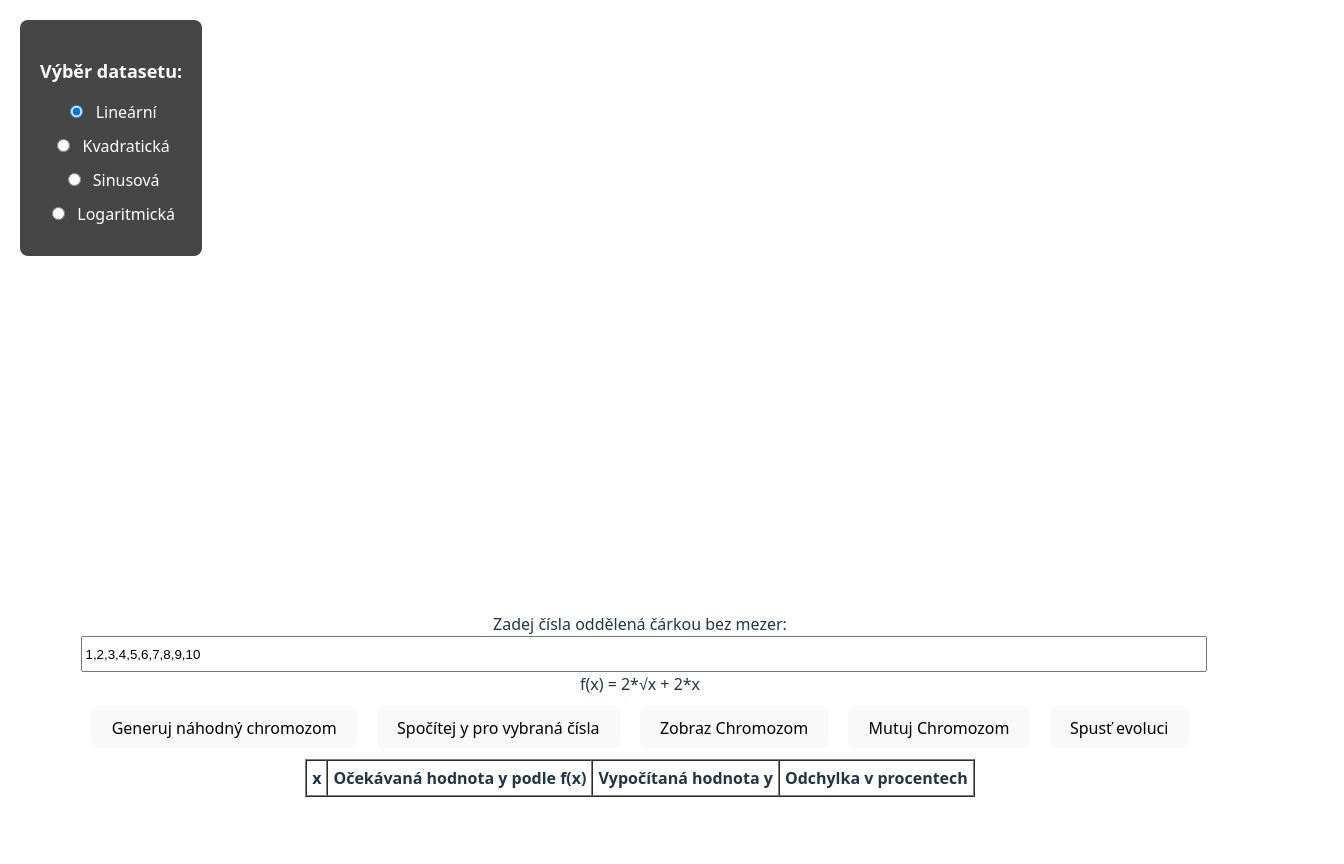
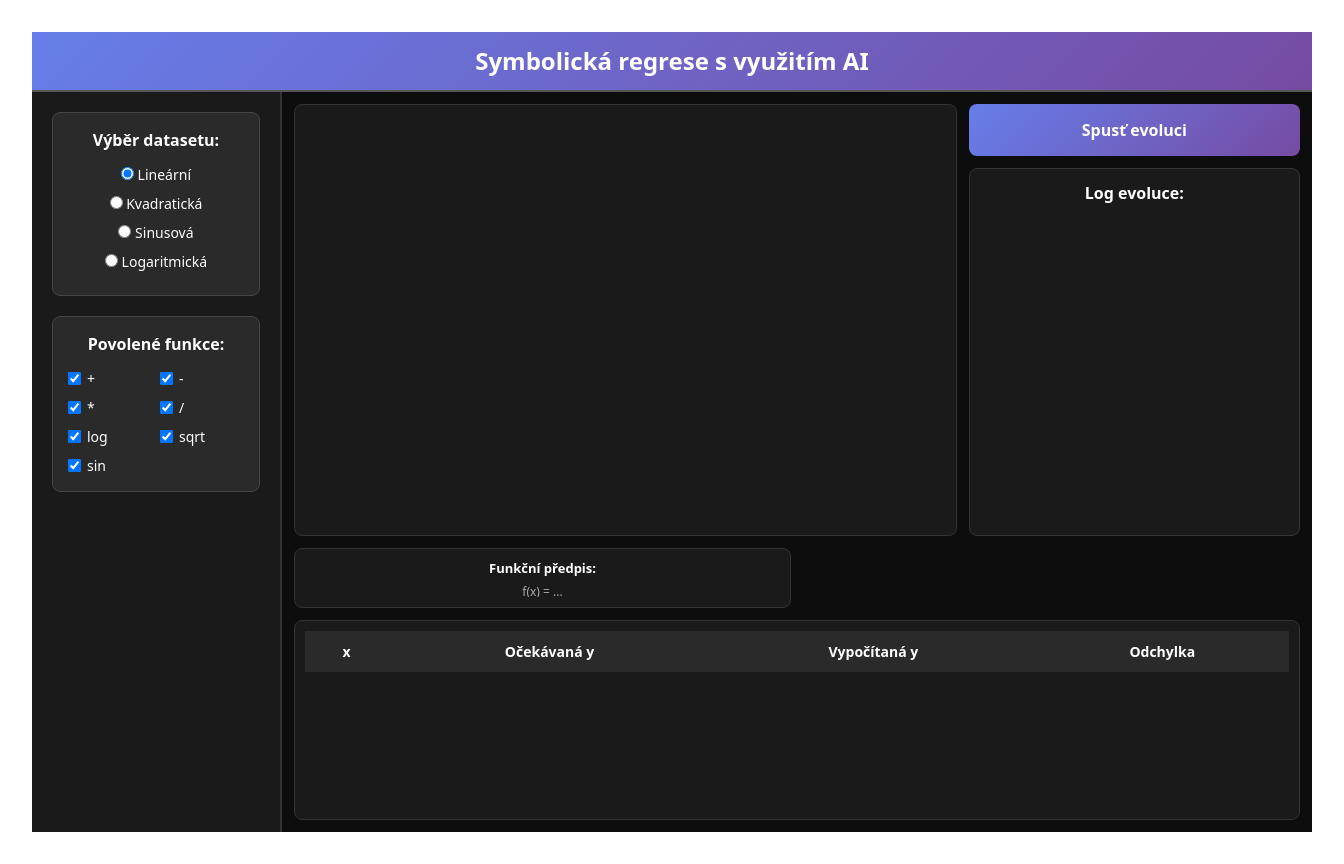
Before and after one commit to SimonSurynek/soc-regrese, a Vue app: page / in a window 1280 px wide. Shown: the whole page, 1344 px wide, since content can reach past the window. Before the commit the page ends 829 px from the top, so only its background shows below. Built offline with nearby package versions, Linux system fonts and the light colour scheme.

Commit message:
Pridani vyberu funkcí a zlepseni vizualizace

```diff
--- a/src/App.vue
+++ b/src/App.vue
@@ -10,12 +10,22 @@ const COLS = 10;
 const chromozom = ref([]);
 const zobrazit = ref(false);
 const VelikostChromozomu = 3;
-const PocetFci = 7;
-const lambda = 50;
+const lambda = 10;
 const vybranyDataset = ref('LinearniZavislost.csv');
 const nactenaData = ref([]);
 const chartCanvas = ref(null);
+const logEvo = ref([]);
 let chartInstance = null;
+const dostupneFunkce = [
+  { name: "plus", label: "+" },
+  { name: "minus", label: "-" },
+  { name: "krat", label: "*" },
+  { name: "deleno", label: "/" },
+  { name: "log", label: "log" },
+  { name: "sqrt", label: "sqrt" },
+  { name: "sin", label: "sin" },
+];
+const vybraneFunkce = ref(["plus", "minus", "krat", "deleno", "log", "sqrt", "sin"]);
 
 async function nactiDataset() {
   try {
@@ -54,7 +64,7 @@ function GenerovaniChromozomu() {
     if (i === 0) {
       const in1 = 0; // valX
       const in2 = [1005,1006,1007,1008,1009,1010][Math.floor(Math.random() * 6)];
-      const fn = Math.floor(Math.random() * PocetFci);
+      const fn = Math.floor(Math.random() * vybraneFunkce.value.length);
       chrom.push(in1, in2, fn);
       continue;
     }
@@ -68,7 +78,7 @@ function GenerovaniChromozomu() {
 
     const in1 = PovoleneVstupy[Math.floor(Math.random() * PovoleneVstupy.length)];
     const in2 = PovoleneVstupy[Math.floor(Math.random() * PovoleneVstupy.length)];
-    const fn = Math.floor(Math.random() * PocetFci);
+    const fn = Math.floor(Math.random() * vybraneFunkce.value.length); // přidej .value
 
     chrom.push(in1, in2, fn);
   }
@@ -103,15 +113,16 @@ function chrom_evaluate(chrom, valX) {
 
     in1 = values[in1];
     in2 = values[in2];
-
-    switch(fn) {
-      case 0: values[i+1] = in1 + in2; break;
-      case 1: values[i+1] = in1 * in2; break;
-      case 2: values[i+1] = in1 - in2; break;
-      case 3: values[i+1] = (in2 !== 0) ? in1 / in2 : 1; break;
-      case 4: values[i+1] = in1 >= 0 ? Math.sqrt(in1) : 1; break;
-      case 5: values[i+1] = Math.sin(in1); break;
-      case 6: values[i+1] = in1 > 0 ? Math.log(in1) : 0; break;
+    let operatory = vybraneFunkce.value;
+    switch(operatory[fn]) {
+      case "plus": values[i+1] = in1 + in2; break;
+      case "krat": values[i+1] = in1 * in2; break;
+      case "minus": values[i+1] = in1 - in2; break;
+      case "deleno": values[i+1] = (in2 !== 0) ? in1 / in2 : 1; break;
+      case "sqrt": values[i+1] = in1 >= 0 ? Math.sqrt(in1) : 1; break;
+      case "sin": values[i+1] = Math.sin(in1); break;
+      case "log": values[i+1] = in1 > 0 ? Math.log(in1) : 0; break;
+      default: values[i+1] = 1; break;
     }
 
     if (isNaN(values[i+1])) values[i+1] = 1;
@@ -145,13 +156,13 @@ function MutaceChromozomu(chrom) {
   if (index === 0) return;
 
   if (index % VelikostChromozomu === 2) {
-    chrom[index] = Math.floor(Math.random() * PocetFci);
+    chrom[index] = Math.floor(Math.random() * vybraneFunkce.value.length);
   } else {
     const PovolenaCisla = [];
     for (let x = 1; x <= Math.floor(index / VelikostChromozomu); x++) {
       PovolenaCisla.push(x);
     }
-    PovolenaCisla.push(1001, 1002, 1003, 1004, 1005);
+    PovolenaCisla.push(1005, 1006, 1007, 1008, 1009, 1010);
     chrom[index] = PovolenaCisla[Math.floor(Math.random() * PovolenaCisla.length)];
   }
 }
@@ -177,6 +188,11 @@ function VypocitejFitness(chrom) {
 
 // ----- Evoluční algoritmus -----
 function EvolucniAlgoritmus() {
+  if (vybraneFunkce.value.length === 0) {
+    alert("Vyber alespoň jednu povolenou funkci!");
+    return;
+  }
+  logEvo.value = [];
   let parent = GenerovaniChromozomu();
   let bestFitness = VypocitejFitness(parent);
   let bestOffspring = [...parent];
@@ -192,16 +208,29 @@ function EvolucniAlgoritmus() {
         bestOffspringFitness = offspringFitness;
       }
     }
+
     parent = [...bestOffspring];
     bestFitness = bestOffspringFitness;
     console.log(`Generace ${g}: bestFitness = ${bestFitness}`);
+
+    if(-bestFitness < 0.001) break;
+
+    if(g % 10 === 0) {
+      logEvo.value.push(`Generace ${g}: bestFitness = ${bestFitness}`);
+      // updateChart(); ← SMAŽ TOHLE
+    }
   }
 
   chromozom.value = [...bestOffspring];
   ZobrazHodnotu();
   PocitaniY();
 
+  // PŘIDEJ TOHLE - graf se vykreslí až na konci
+  nextTick(() => {
+    updateChart();
+  });
 }
+
 
 function updateChart() {
   if (!chartCanvas.value || nactenaData.value.length === 0) return;
@@ -284,55 +313,86 @@ nactiDataset();
 </script>
 
 <template>
+  <div id="container">
+    <header id="header">
+      <h1>Symbolická regrese s využitím AI</h1>
+    </header>
 
+    <aside id="LevaCast">
       <div id="VyberDatasetu">
         <h3>Výběr datasetu:</h3>
-
         <label>
           <input type="radio" v-model="vybranyDataset" value="LinearniZavislost.csv" @change="nactiDataset">
           Lineární
         </label>
-
         <label>
           <input type="radio" v-model="vybranyDataset" value="KvadratickaZavislost.csv" @change="nactiDataset">
           Kvadratická
         </label>
-
         <label>
           <input type="radio" v-model="vybranyDataset" value="SinusovaZavislost.csv" @change="nactiDataset">
           Sinusová
         </label>
-
         <label>
           <input type="radio" v-model="vybranyDataset" value="LogaritmickaZavislost.csv" @change="nactiDataset">
           Logaritmická
         </label>
       </div>
 
-    <div style="width: 80%; max-width: 800px; height: 500px; margin: 40px auto;">
+      <div class="funkce-panel">
+        <h3>Povolené funkce:</h3>
+        <div class="funkce-grid">
+          <label v-for="f in dostupneFunkce" :key="f.name" class="funkce-item">
+            <input type="checkbox" :value="f.name" v-model="vybraneFunkce">
+            {{ f.label }}
+          </label>
+        </div>
+      </div>
+    </aside>
+
+    <main id="PravaCast">
+      <!-- Horní řádek: Graf + Tlačítko/Log -->
+      <div id="TabulkaLogButton">
+        <!-- Graf -->
+        <div id="Graf">
           <canvas ref="chartCanvas"></canvas>
         </div>
 
+        <!-- Pravá část: Tlačítko + Log -->
+        <div class="right-panel">
+          <button id="EvoluceButton" @click="EvolucniAlgoritmus">Spusť evoluci</button>
 
-    <label for="cisla">Zadej čísla oddělená čárkou bez mezer:</label><br />
-    <input id="cisla" type="text" v-model="vstupniCisla" /><br />
-    <div>f(x) = 2*√x + 2*x</div>
+          <div id="evolog">
+            <h3>Log evoluce:</h3>
+            <div class="log-content">
+              <div v-for="line in logEvo" :key="line">{{ line }}</div>
+            </div>
+          </div>
+        </div>
+      </div>
 
-    <button @click="GenerovaniChromozomu">Generuj náhodný chromozom</button>
-    <button @click="PocitaniY">Spočítej y pro vybraná čísla</button>
-    <button @click="ZobrazHodnotu">Zobraz Chromozom</button>
-    <button @click="MutaceChromozomu(chromozom.value); PocitaniY();">Mutuj Chromozom</button>
-    <button @click="EvolucniAlgoritmus">Spusť evoluci</button>
+      <!-- Střední řádek: Předpis + Chromozom (fixed výška, bez scrollu) -->
+      <div id="FunkcniCast">
+        <div class="info-box">
+          <h4>Funkční předpis:</h4>
+          <p>f(x) = ...</p>
+        </div>
 
-    <p v-if="zobrazit"> Chromozom: {{ chromozom }}</p>
+        <div class="info-box" v-if="zobrazit">
+          <h4>Chromozom:</h4>
+          <p>{{ chromozom }}</p>
+        </div>
+      </div>
 
-    <table border="1" cellspacing="0" cellpadding="5">
+      <!-- Dolní řádek: Tabulka (scrollovatelná) -->
+      <div id="TabulkovaCast">
+        <table id="HodnotyTabulka">
           <thead>
             <tr>
               <th>x</th>
-          <th>Očekávaná hodnota y podle f(x)</th>
-          <th>Vypočítaná hodnota y</th>
-          <th>Odchylka v procentech</th>
+              <th>Očekávaná y</th>
+              <th>Vypočítaná y</th>
+              <th>Odchylka</th>
             </tr>
           </thead>
           <tbody>
@@ -344,40 +404,289 @@ nactiDataset();
             </tr>
           </tbody>
         </table>
-
+      </div>
+    </main>
+  </div>
 </template>
 
 <style scoped>
-#cisla { width: 100%; height: 30px; }
-button { text-align: center; margin: 10px; }
-table { margin:auto; }
+/* Reset */
+* { box-sizing: border-box; margin: 0; padding: 0; }
 
-#VyberDatasetu {
-  position: absolute;
-  top: 20px;
-  left: 20px;
-  background: rgba(50, 50, 50, 0.9);
-  padding: 20px;
-  border-radius: 8px;
-  box-shadow: 0 2px 10px rgba(255,255,255,0.1);
+:root, html, body, #app {
+  height: 100%;
+  width: 100%;
+  overflow: hidden;
 }
 
-#VyberDatasetu h3 {
-  margin-bottom: 15px;
-  font-size: 18px;
+/* Grid container */
+#container {
+  display: grid;
+  grid-template-rows: 60px 1fr;
+  grid-template-columns: 250px 1fr;
+  height: 100vh;
+  width: 100vw;
+  gap: 0;
+  margin: 0px;
+}
+
+/* Header */
+#header {
+  grid-column: 1 / -1;
+  display: flex;
+  align-items: center;
+  justify-content: center;
+  background: linear-gradient(135deg, #667eea 0%, #764ba2 100%);
   color: white;
+  border-bottom: 2px solid #555;
+}
+
+#header h1 {
+  font-size: 24px;
+  margin: 0;
+}
+
+/* Levý sidebar */
+#LevaCast {
+  grid-column: 1;
+  grid-row: 2;
+  display: flex;
+  flex-direction: column;
+  gap: 20px;
+  padding: 20px;
+  background: #1a1a1a;
+  border-right: 2px solid #333;
+  overflow-y: auto;
+}
+
+#VyberDatasetu, .funkce-panel {
+  background: #2a2a2a;
+  padding: 15px;
+  border-radius: 8px;
+  border: 1px solid #444;
+}
+
+#VyberDatasetu h3, .funkce-panel h3 {
+  color: white;
+  font-size: 16px;
+  margin-bottom: 12px;
 }
 
 #VyberDatasetu label {
   display: block;
-  margin-bottom: 10px;
+  color: white;
+  margin-bottom: 8px;
   cursor: pointer;
+  font-size: 14px;
+}
+
+/* Funkce grid - 2 sloupce */
+.funkce-grid {
+  display: grid;
+  grid-template-columns: 1fr 1fr;
+  gap: 8px;
+}
+
+.funkce-item {
+  display: flex;
+  align-items: center;
+  color: white;
+  cursor: pointer;
+  font-size: 14px;
+}
+
+.funkce-item input[type="checkbox"] {
+  margin-right: 6px;
+}
+
+/* Pravá část */
+#PravaCast {
+  grid-column: 2;
+  grid-row: 2;
+  display: grid;
+  grid-template-rows: 1fr 60px 200px;
+  gap: 12px;
+  padding: 12px;
+  background: #0d0d0d;
+  overflow: hidden;
+  min-width: 0;
+}
+
+/* Horní řádek: Graf + Tlačítko/Log - PŮVODNÍ */
+#TabulkaLogButton {
+  display: grid;
+  grid-template-columns: 2fr 1fr;
+  gap: 12px;
+  min-height: 0;
+  overflow: hidden; /* ← PŘIDÁNO */
+}
+
+#Graf {
+  background: #1a1a1a;
+  border-radius: 8px;
+  padding: 12px;
+  border: 1px solid #333;
+  min-width: 0; /* ← PŘIDÁNO: zabrání přetékání */
+  overflow: hidden; /* ← PŘIDÁNO */
+}
+
+canvas {
+  width: 100% !important;
+  height: 100% !important;
+  display: block;
+}
+
+.right-panel {
+  display: flex;
+  flex-direction: column;
+  gap: 12px;
+  min-height: 0; /* ← PŘIDÁNO */
+  overflow: hidden; /* ← PŘIDÁNO */
+}
+
+#EvoluceButton {
+  background: linear-gradient(135deg, #667eea 0%, #764ba2 100%);
+  color: white;
+  border: none;
+  padding: 15px;
   font-size: 16px;
+  font-weight: 600;
+  border-radius: 8px;
+  cursor: pointer;
+  transition: transform 0.2s;
+  flex-shrink: 0; /* ← PŘIDÁNO: tlačítko se nezmenší */
+}
+
+#EvoluceButton:hover {
+  transform: translateY(-2px);
+}
+
+/* Log evoluce - OPRAVENÝ SCROLL */
+#evolog {
+  flex: 1;
+  background: #1a1a1a;
+  border-radius: 8px;
+  padding: 12px;
+  border: 1px solid #333;
+  display: flex;
+  flex-direction: column;
+  min-height: 0; /* ← DŮLEŽITÉ pro scroll */
+  overflow: hidden; /* ← PŘIDÁNO */
+}
+
+#evolog h3 {
+  color: white;
+  font-size: 16px;
+  margin-bottom: 8px;
+  flex-shrink: 0; /* ← PŘIDÁNO: nadpis se nezmenší */
+}
+
+.log-content {
+  flex: 1;
+  overflow-y: auto; /* ← SCROLL TADY */
+  overflow-x: hidden; /* ← Bez horizontálního scrollu */
+  color: #aaa;
+  font-size: 13px;
+  font-family: 'Courier New', monospace;
+  min-height: 0; /* ← DŮLEŽITÉ */
+}
+
+/* Střední řádek: Předpis + Chromozom */
+#FunkcniCast {
+  display: grid;
+  grid-template-columns: 1fr 1fr;
+  gap: 12px;
+  height: 60px;
+  min-height: 60px;
+  max-height: 60px;
+}
+
+.info-box {
+  background: #1a1a1a;
+  border-radius: 8px;
+  padding: 10px;
+  border: 1px solid #333;
+  overflow: hidden;
+  display: flex;
+  flex-direction: column;
+}
+
+.info-box h4 {
+  color: white;
+  font-size: 13px;
+  margin-bottom: 4px;
+  flex-shrink: 0;
+}
+
+.info-box p {
+  color: #aaa;
+  font-size: 12px;
+  white-space: nowrap;
+  overflow-x: auto;
+  overflow-y: hidden;
+  scrollbar-width: none; /* ← Firefox */
+  -ms-overflow-style: none; /* ← IE/Edge */
+}
+
+/* Schová scrollbar v Chrome/Safari */
+.info-box p::-webkit-scrollbar {
+  display: none;
+}
+
+/* Dolní řádek: Tabulka */
+#TabulkovaCast {
+  background: #1a1a1a;
+  border-radius: 8px;
+  padding: 10px;
+  border: 1px solid #333;
+  overflow: auto;
+  min-height: 0;
+  max-height: 200px;
+}
+
+#HodnotyTabulka {
+  width: 100%;
+  border-collapse: collapse;
   color: white;
 }
 
-#VyberDatasetu input[type="radio"] {
-  margin-right: 8px;
-  cursor: pointer;
+#HodnotyTabulka th {
+  background: #2a2a2a;
+  padding: 10px;
+  text-align: center;
+  font-size: 14px;
+  position: sticky;
+  top: 0;
+  z-index: 1;
+}
+
+#HodnotyTabulka td {
+  padding: 8px;
+  text-align: center;
+  font-size: 13px;
+  border-top: 1px solid #333;
+}
+
+#HodnotyTabulka tbody tr:hover {
+  background: #252525;
+}
+
+/* Scrollbar styling */
+::-webkit-scrollbar {
+  width: 8px;
+  height: 8px;
+}
+
+::-webkit-scrollbar-track {
+  background: #1a1a1a;
+}
+
+::-webkit-scrollbar-thumb {
+  background: #444;
+  border-radius: 4px;
+}
+
+::-webkit-scrollbar-thumb:hover {
+  background: #555;
 }
 </style>
```
Also changed, not shown: vite.config.js (+6 -2 lines). Lines whose indentation alone changed are shown as unchanged.
